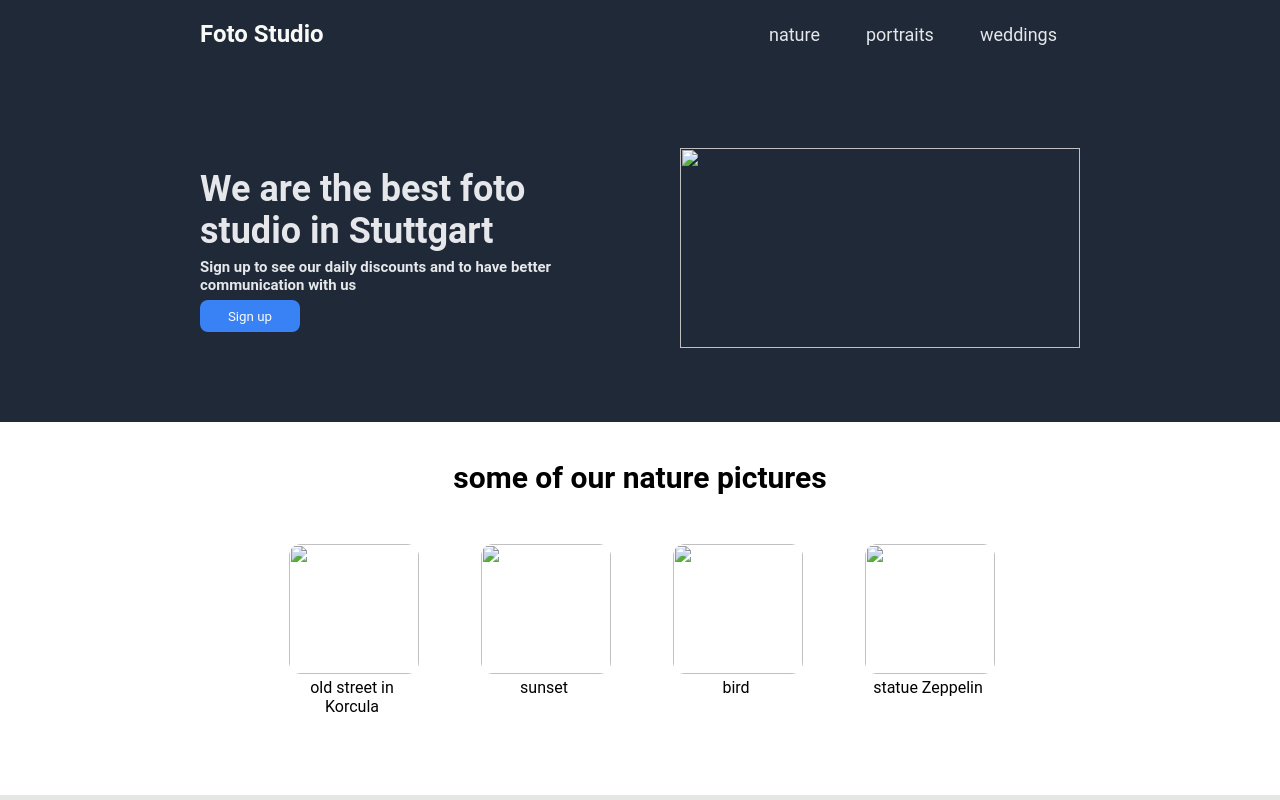
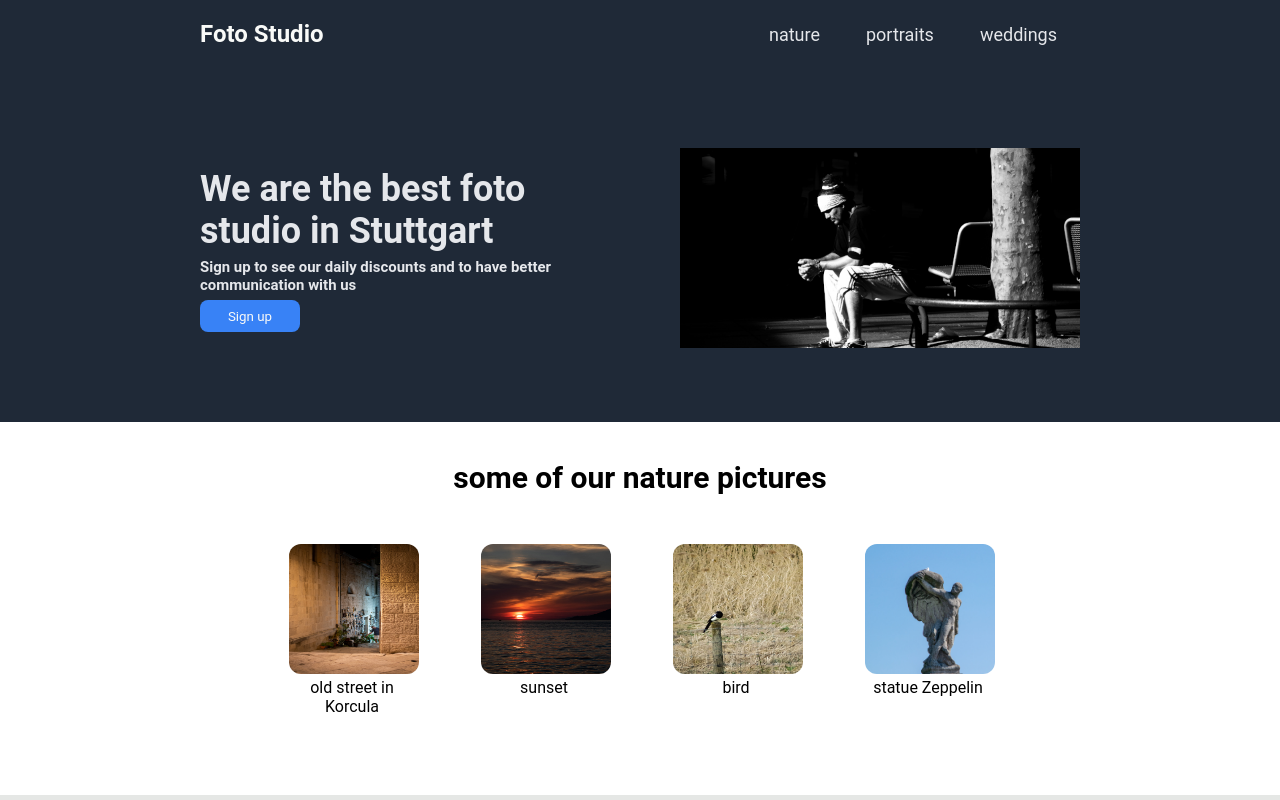
Before and after one commit to ero-max/first_web_page, a plain HTML site: page index.html in a window 1280 px wide. Shown: the top 800 px of the page. Drawn offline with Linux system fonts and the light colour scheme; the site is published under a folder, as on GitHub Pages, so addresses that start at the root find nothing.

Commit message:
again trying to see pictures on github

```diff
--- a/index.html
+++ b/index.html
@@ -31,20 +31,20 @@
 
 
     <div class="holderforfoto">
-           <img class="herofoto" src="../first_web_page/photos/jojo.jpg"></div>
+           <img class="herofoto" src="./photos/jojo.jpg"></div>
 </div>
 
     <div class="second">
 
                  <h3>some of our nature pictures</h3>
          <div class="fotos">
-                  <div class="foto"><img src="/photos/joso.jpg"  width="130px" height="130px"><p class="underfoto">old street in Korcula</p></div>
+                  <div class="foto"><img src="./photos/joso.jpg"  width="130px" height="130px"><p class="underfoto">old street in Korcula</p></div>
 
-                  <div class="foto"><img src="/photos/joso1.jpg"  width="130px" height="130px"><p class="underfoto">sunset</p></div>
+                  <div class="foto"><img src="./photos/joso1.jpg"  width="130px" height="130px"><p class="underfoto">sunset</p></div>
 
-                  <div class="foto"><img src="/photos/joso2.jpg"  width="130px" height="130px"><p class="underfoto">bird</p></div>
+                  <div class="foto"><img src="./photos/joso2.jpg"  width="130px" height="130px"><p class="underfoto">bird</p></div>
 
-                  <div class="foto"><img src="/photos/joso3.jpg"  width="130px" height="130px"><p class="underfoto">statue Zeppelin</div>
+                  <div class="foto"><img src="./photos/joso3.jpg"  width="130px" height="130px"><p class="underfoto">statue Zeppelin</div>
           </div>
     </div>
 
```
